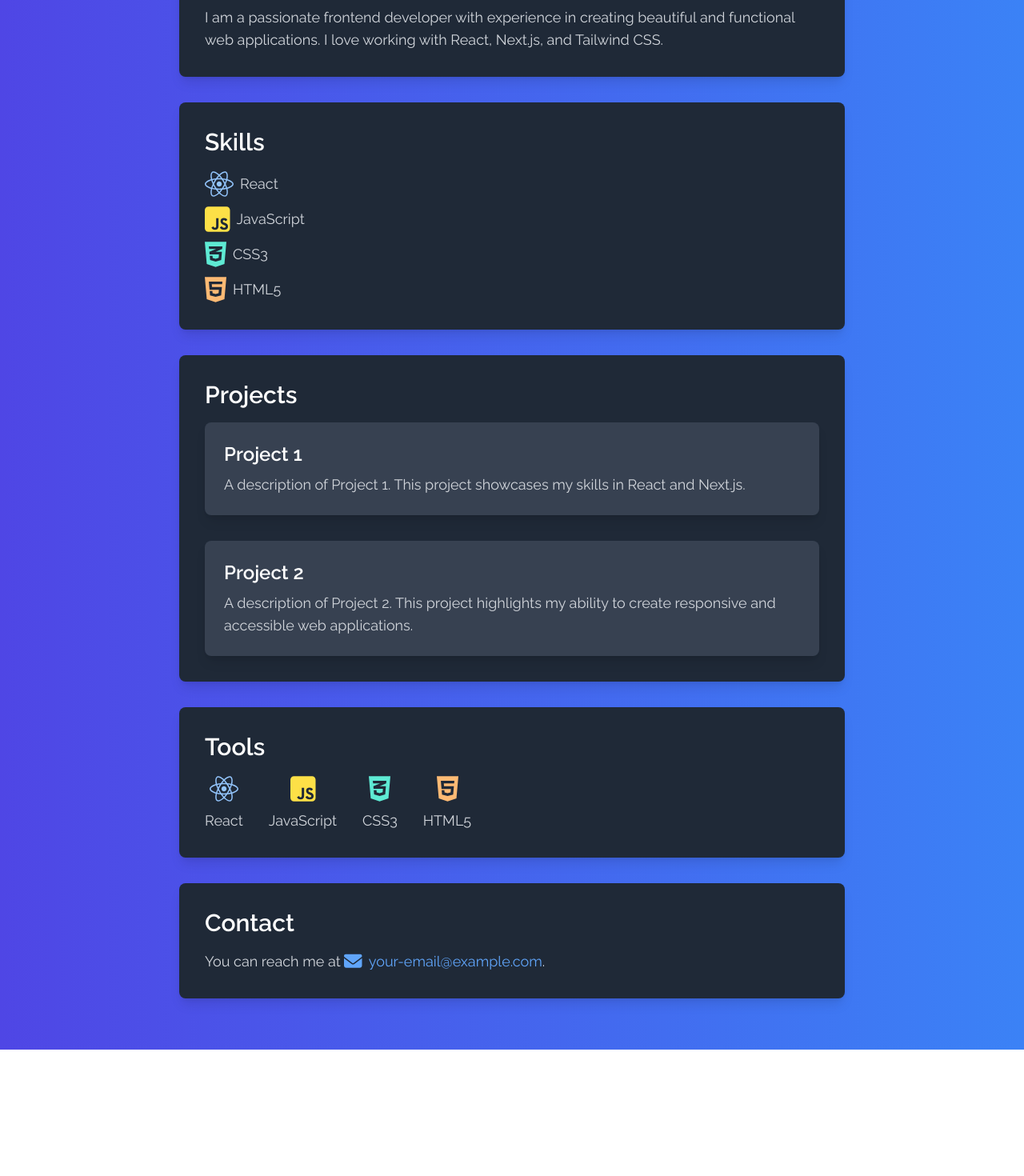
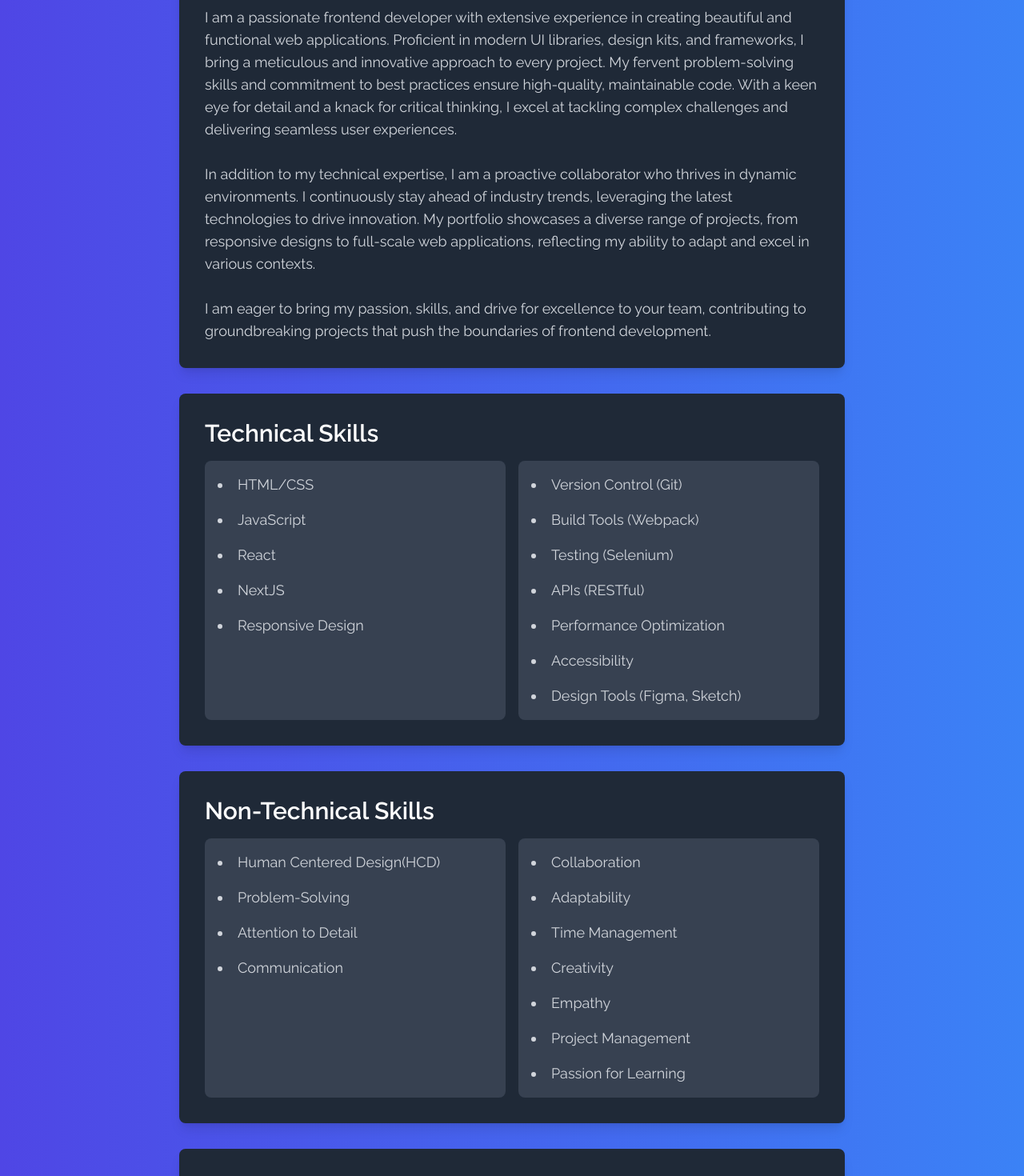
Before and after one commit to lumasia07/professional_portfolio, a Next.js app: page / in a window 1280 px wide. Shown: the part 340-1810 px from the top of the page at 80% size. Before the commit the page ends 1652 px from the top, so only its background shows below. Built offline with nearby package versions, Linux system fonts and the light colour scheme.

Commit message:
improved

```diff
--- a/src/app/page.js
+++ b/src/app/page.js
@@ -4,9 +4,9 @@ import { faEnvelope } from '@fortawesome/free-solid-svg-icons';
 
 export default function Page() {
   return (
-    <div className="min-h-screen flex flex-col items-center bg-gradient-to-r from-indigo-600 to-blue-500 text-white">
+    <div className="min-h-screen flex flex-col items-center bg-gradient-to-r from-indigo-600 to-blue-500 text-white animate-gradient">
       <header className="w-full flex justify-between items-center p-6 animate-fadeIn">
-        <div className="text-2xl font-bold">Lumasia's Portfolio</div>
+        <div className="text-2xl font-bold">My Portfolio</div>
       </header>
 
       <div className="text-center mb-12 mt-6 animate-fadeIn">
@@ -15,45 +15,78 @@ export default function Page() {
       </div>
 
       <section className="w-full max-w-4xl px-4 sm:px-6 lg:px-8 mb-16">
-        <div className="bg-gray-800 p-8 rounded-lg shadow-lg mb-8 animate-slideInFromLeft">
+        <div className="bg-gray-800 p-8 rounded-lg shadow-lg mb-8 animate-slideInFromLeft transform transition-transform duration-300 hover:scale-105">
           <h3 className="text-3xl font-semibold mb-4">About Me</h3>
           <p className="text-lg text-gray-300">
-            I am a passionate frontend developer with experience in creating beautiful and functional web applications. I love working with React, Next.js, and Tailwind CSS.
+            I am a passionate frontend developer with extensive experience in creating beautiful and functional web applications. Proficient in modern UI libraries, design kits, and frameworks, I bring a meticulous and innovative approach to every project. My fervent problem-solving skills and commitment to best practices ensure high-quality, maintainable code. With a keen eye for detail and a knack for critical thinking, I excel at tackling complex challenges and delivering seamless user experiences.
+            <br /><br />
+            In addition to my technical expertise, I am a proactive collaborator who thrives in dynamic environments. I continuously stay ahead of industry trends, leveraging the latest technologies to drive innovation. My portfolio showcases a diverse range of projects, from responsive designs to full-scale web applications, reflecting my ability to adapt and excel in various contexts.
+            <br /><br />
+            I am eager to bring my passion, skills, and drive for excellence to your team, contributing to groundbreaking projects that push the boundaries of frontend development.
           </p>
         </div>
 
-        <div className="bg-gray-800 p-8 rounded-lg shadow-lg mb-8 animate-slideInFromRight">
-          <h3 className="text-3xl font-semibold mb-4">Skills</h3>
-          <ul className="list-disc list-inside text-lg text-gray-300 space-y-2 w-1/5">
-            <li className="flex items-center">
-              <FontAwesomeIcon icon={faReact} className="text-4xl text-blue-300 mr-2" />
-              <span>React</span>
-            </li>
-            <li className="flex items-center">
-              <FontAwesomeIcon icon={faJsSquare} className="text-4xl text-yellow-300 mr-2" />
-              <span>JavaScript</span>
-            </li>
-            <li className="flex items-center">
-              <FontAwesomeIcon icon={faCss3Alt} className="text-4xl text-teal-300 mr-2" />
-              <span>CSS3</span>
-            </li>
-            <li className="flex items-center">
-              <FontAwesomeIcon icon={faHtml5} className="text-4xl text-orange-300 mr-2" />
-              <span>HTML5</span>
-            </li>
-          </ul>
+        <div className="bg-gray-800 p-8 rounded-lg shadow-lg mb-8 animate-slideInFromRight transform transition-transform duration-300 hover:scale-105">
+          <h3 className="text-3xl font-semibold mb-4">Technical Skills</h3>
+          <div className="grid grid-cols-1 md:grid-cols-2 gap-4">
+            <div className="bg-gray-700 p-4 rounded-lg transform transition-transform duration-300 hover:scale-105">
+              <ul className="list-disc list-inside text-lg text-gray-300 space-y-4">
+                <li>HTML/CSS</li>
+                <li>JavaScript</li>
+                <li>React</li>
+                <li>NextJS</li>
+                <li>Responsive Design</li>
+              </ul>
+            </div>
+            <div className="bg-gray-700 p-4 rounded-lg transform transition-transform duration-300 hover:scale-105">
+              <ul className="list-disc list-inside text-lg text-gray-300 space-y-4">
+                <li>Version Control (Git)</li>
+                <li>Build Tools (Webpack)</li>
+                <li>Testing (Selenium)</li>
+                <li>APIs (RESTful)</li>
+                <li>Performance Optimization</li>
+                <li>Accessibility</li>
+                <li>Design Tools (Figma, Sketch)</li>
+              </ul>
+            </div>
+          </div>
         </div>
 
-        <div className="bg-gray-800 p-8 rounded-lg shadow-lg mb-8 animate-slideInFromLeft">
+        <div className="bg-gray-800 p-8 rounded-lg shadow-lg mb-8 animate-slideInFromLeft transform transition-transform duration-300 hover:scale-105">
+          <h3 className="text-3xl font-semibold mb-4">Non-Technical Skills</h3>
+          <div className="grid grid-cols-1 md:grid-cols-2 gap-4">
+            <div className="bg-gray-700 p-4 rounded-lg transform transition-transform duration-300 hover:scale-105">
+              <ul className="list-disc list-inside text-lg text-gray-300 space-y-4">
+                <li>Human Centered Design(HCD)</li>
+                <li>Problem-Solving</li>
+                <li>Attention to Detail</li>
+                <li>Communication</li>
+              </ul>
+            </div>
+            <div className="bg-gray-700 p-4 rounded-lg transform transition-transform duration-300 hover:scale-105">
+              <ul className="list-disc list-inside text-lg text-gray-300 space-y-4">
+                <li>Collaboration</li>
+                <li>Adaptability</li>
+                <li>Time Management</li>
+                <li>Creativity</li>
+                <li>Empathy</li>
+                <li>Project Management</li>
+                <li>Passion for Learning</li>
+              </ul>
+            </div>
+          </div>
+        </div>
+
+        <div className="bg-gray-800 p-8 rounded-lg shadow-lg mb-8 animate-slideInFromRight transform transition-transform duration-300 hover:scale-105">
           <h3 className="text-3xl font-semibold mb-4">Projects</h3>
           <div className="space-y-8">
-            <div className="bg-gray-700 p-6 rounded-lg shadow-lg">
+            <div className="bg-gray-700 p-6 rounded-lg shadow-lg transform transition-transform duration-300 hover:scale-105">
               <h4 className="text-2xl font-semibold mb-2">Project 1</h4>
               <p className="text-lg text-gray-300">
                 A description of Project 1. This project showcases my skills in React and Next.js.
               </p>
             </div>
-            <div className="bg-gray-700 p-6 rounded-lg shadow-lg">
+            <div className="bg-gray-700 p-6 rounded-lg shadow-lg transform transition-transform duration-300 hover:scale-105">
               <h4 className="text-2xl font-semibold mb-2">Project 2</h4>
               <p className="text-lg text-gray-300">
                 A description of Project 2. This project highlights my ability to create responsive and accessible web applications.
@@ -62,29 +95,25 @@ export default function Page() {
           </div>
         </div>
 
-        <div className="bg-gray-800 p-8 rounded-lg shadow-lg mb-8 animate-slideInFromRight">
+        <div className="bg-gray-800 p-8 rounded-lg shadow-lg mb-8 animate-slideInFromRight transform transition-transform duration-300 hover:scale-105">
           <h3 className="text-3xl font-semibold mb-4">Tools</h3>
           <div className="flex flex-wrap gap-8">
-            <div className="flex flex-col items-center">
+            <div className="tool-icon flex flex-col items-center transition-transform duration-300 ease-in-out transform hover:scale-120">
               <FontAwesomeIcon icon={faReact} className="text-4xl text-blue-300" />
-              <p className="text-lg text-gray-300 mt-2">React</p>
             </div>
-            <div className="flex flex-col items-center">
+            <div className="tool-icon flex flex-col items-center transition-transform duration-300 ease-in-out transform hover:scale-120">
               <FontAwesomeIcon icon={faJsSquare} className="text-4xl text-yellow-300" />
-              <p className="text-lg text-gray-300 mt-2">JavaScript</p>
             </div>
-            <div className="flex flex-col items-center">
+            <div className="tool-icon flex flex-col items-center transition-transform duration-300 ease-in-out transform hover:scale-120">
               <FontAwesomeIcon icon={faCss3Alt} className="text-4xl text-teal-300" />
-              <p className="text-lg text-gray-300 mt-2">CSS3</p>
             </div>
-            <div className="flex flex-col items-center">
+            <div className="tool-icon flex flex-col items-center transition-transform duration-300 ease-in-out transform hover:scale-120">
               <FontAwesomeIcon icon={faHtml5} className="text-4xl text-orange-300" />
-              <p className="text-lg text-gray-300 mt-2">HTML5</p>
             </div>
           </div>
         </div>
 
-        <div className="bg-gray-800 p-8 rounded-lg shadow-lg animate-slideInFromBottom">
+        <div className="bg-gray-800 p-8 rounded-lg shadow-lg animate-slideInFromBottom transform transition-transform duration-300 hover:scale-105">
           <h3 className="text-3xl font-semibold mb-4">Contact</h3>
           <p className="text-lg text-gray-300">
             You can reach me at <a href="mailto:your-email@example.com" className="text-blue-400"><FontAwesomeIcon icon={faEnvelope} className="mr-2" size="lg" />your-email@example.com</a>.
--- a/tailwind.config.js
+++ b/tailwind.config.js
@@ -29,12 +29,20 @@ module.exports = {
           '0%': { transform: 'translateY(100%)' },
           '100%': { transform: 'translateY(0)' },
         },
+        gradient: {
+          '0%, 100%': { backgroundPosition: '0% 50%' },
+          '50%': { backgroundPosition: '100% 50%' },
+        },
       },
       animation: {
-        fadeIn: 'fadeIn 1s ease-in-out',
+        fadeIn: 'fadeIn 3s ease-in-out',
         slideInFromLeft: 'slideInFromLeft 1s ease-in-out',
         slideInFromRight: 'slideInFromRight 1s ease-in-out',
         slideInFromBottom: 'slideInFromBottom 1s ease-in-out',
+        gradient: 'gradient 15s infinite', // Adjust duration as needed
+      },
+      scale: {
+        120: '1.2',
       },
     },
   },
```
